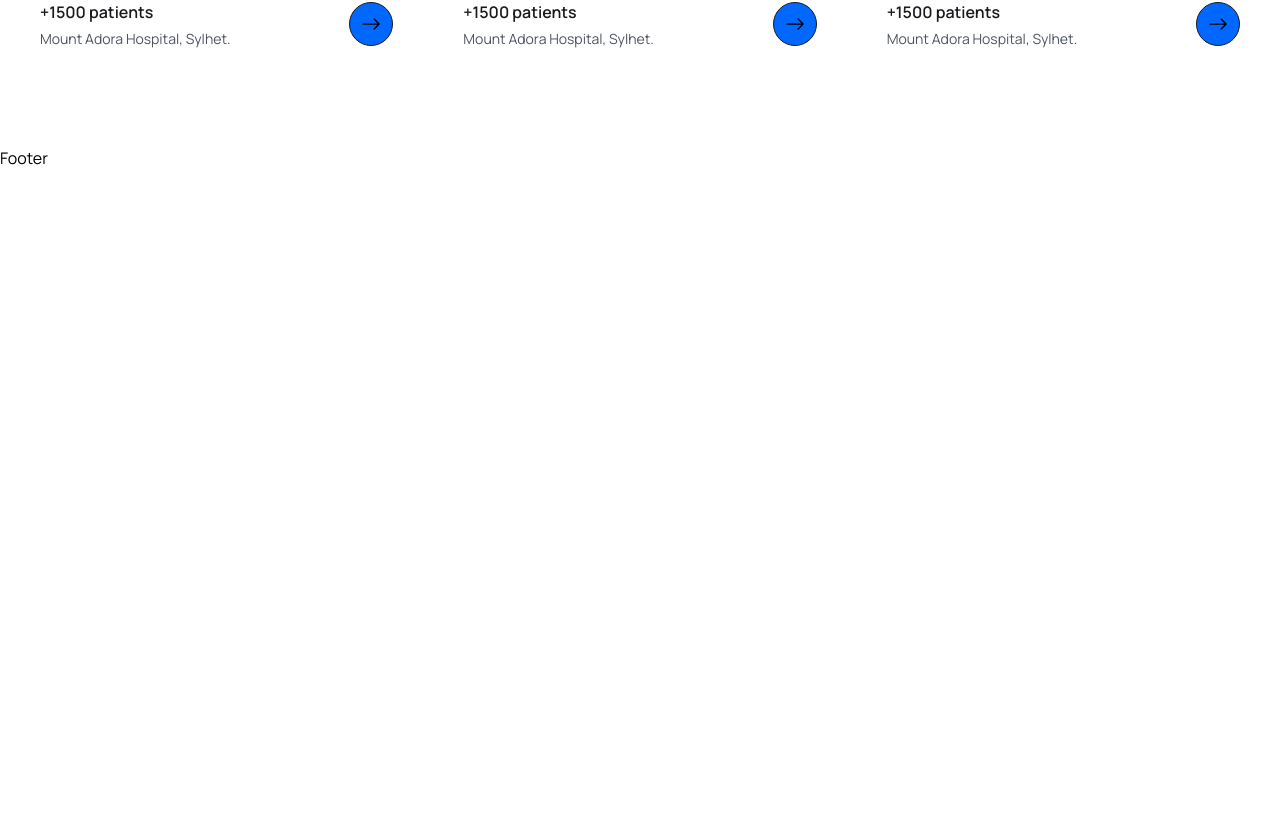
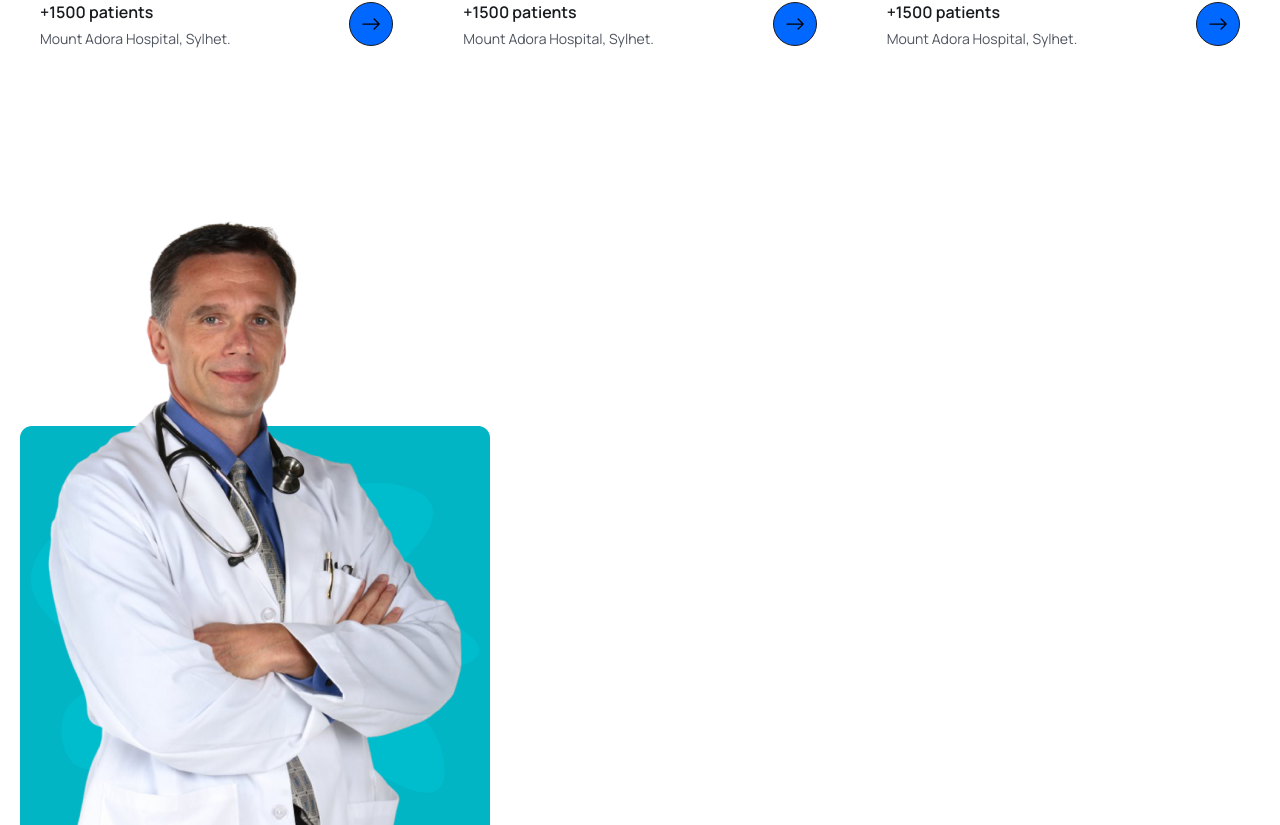
Before and after one commit to SalmanMohammed2001/Docker_Appointement_Frontend, a React (Vite) app: page / in a window 1280 px wide. Shown: the part 4455-5280 px from the top of the page. Before the commit the page ends 4625 px from the top, so only its background shows below. Built offline with nearby package versions, Linux system fonts and the light colour scheme.

Commit message:
implementation  faq image

```diff
--- a/src/pages/Home.tsx
+++ b/src/pages/Home.tsx
@@ -7,6 +7,7 @@ import icon3 from '../assets/images/icon03.png'
 import featureImg from '../assets/images/feature-img.png'
 import videoImg from '../assets/images/video-icon.png'
 import avatarIcon from '../assets/images/avatar-icon.png'
+import faqImg from '../assets/images/faq-img.png'
 import {Link} from "react-router-dom";
 import {BsArrowRight} from "react-icons/bs";
 import About from "../components/about/About.tsx";
@@ -252,6 +253,16 @@ const Home = () => {
 
             {/*====================our great doctor=========================*/}
 
+            {/*====================faq section=========================*/}
+            <section>
+                <div className="container">
+                    <div className={"flex justify-between  gap-[50px] lg:gap-0"}>
+                        <div className={" w-1/2 hidden  md:block"}><img src={faqImg} alt=""/></div>
+                    </div>
+                </div>
+            </section>
+            {/*====================faq section=========================*/}
+
 
         </div>
     )
```
